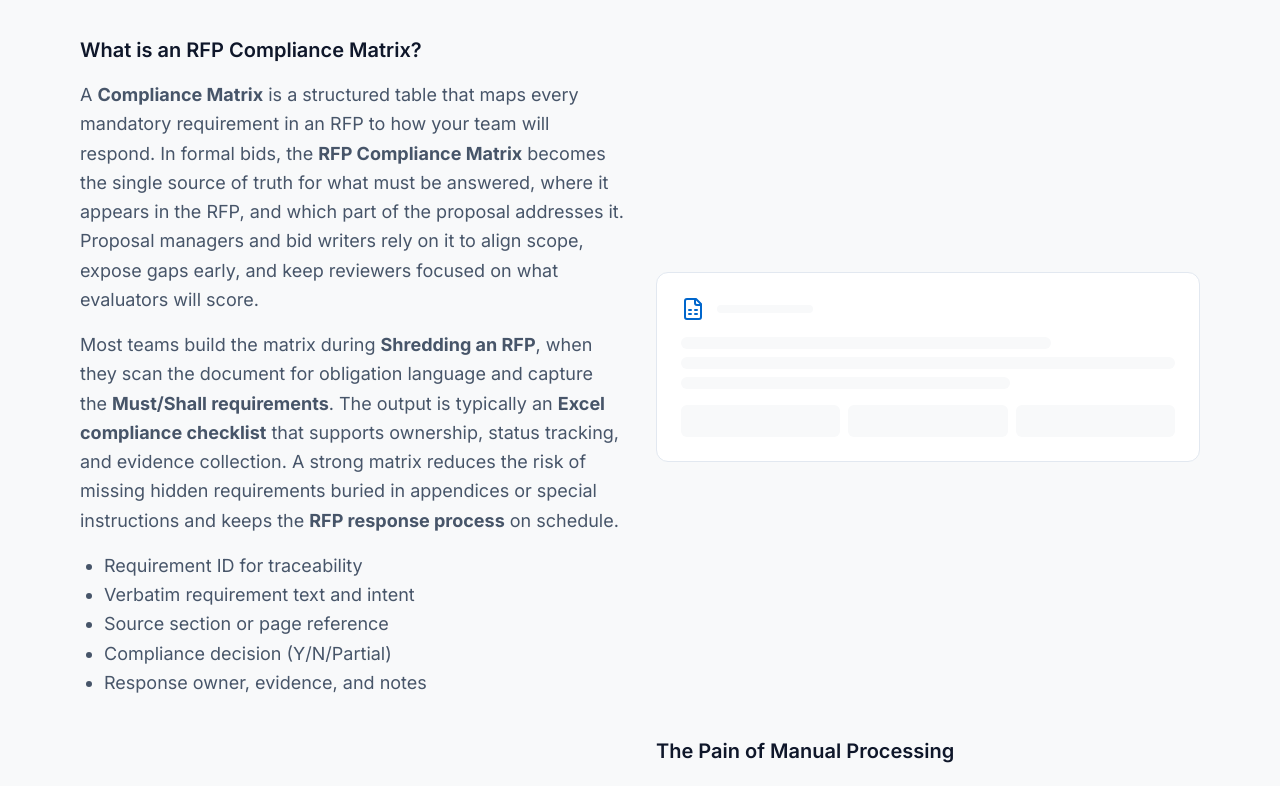
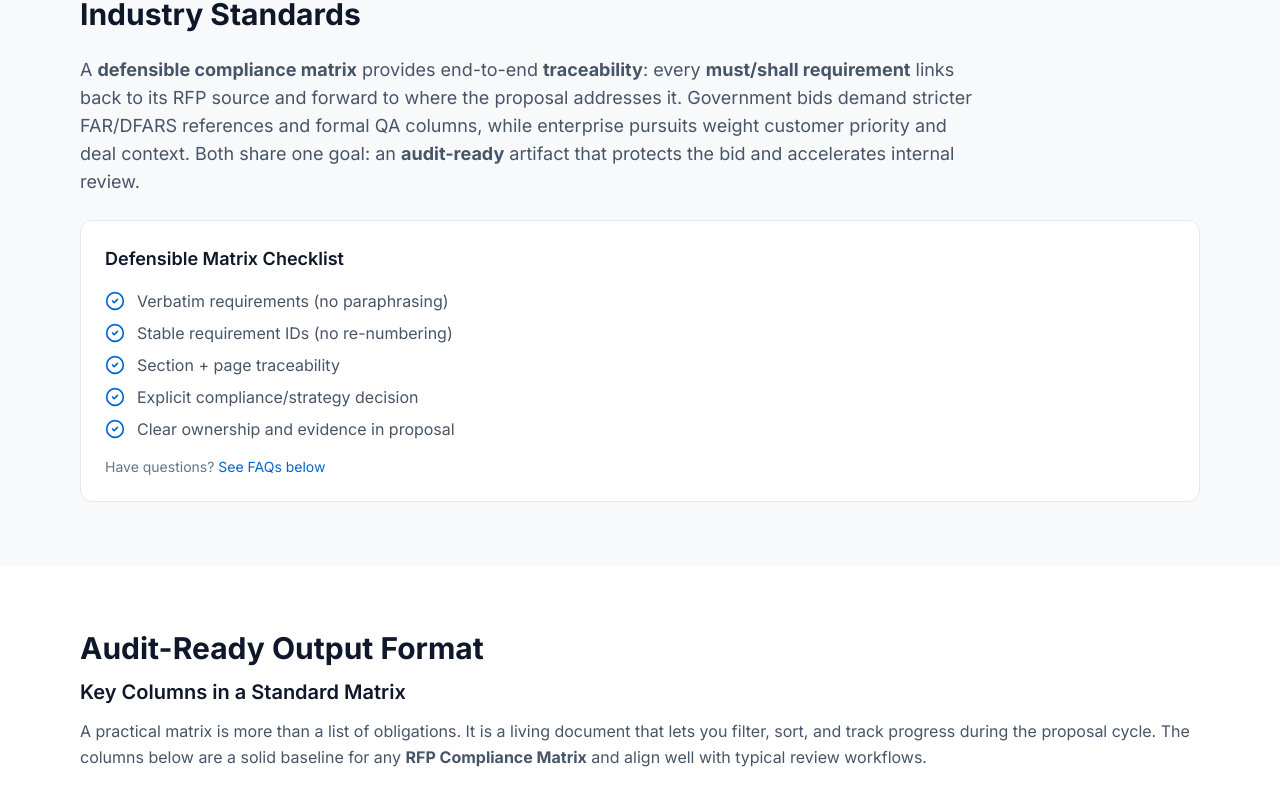
Before and after one commit to errun/CrossCheck, a Next.js app: page /compliance-matrix in a window 1280 px wide. Shown: the part 1764-2550 px from the top of the page. Built offline with nearby package versions, Linux system fonts and the light colour scheme.

Commit message:
refactor(compliance-matrix): consolidate FAQ structure and add defensible checklist

```diff
--- a/components/ComplianceMatrixPage.tsx
+++ b/components/ComplianceMatrixPage.tsx
@@ -11,8 +11,6 @@ import {
   CheckCircle2,
   ShieldCheck,
   Users,
-  AlertTriangle,
-  FileSpreadsheet,
   ChevronDown,
 } from "lucide-react";
 import { Button } from "@/components/ui/button";
@@ -59,6 +57,145 @@ const faqContent = {
   },
 } as const;
 
+// Industry Standards FAQ items (EN only) - SEO-optimized, collapsed by default
+const industryStandardsFaqItems = [
+  {
+    question: "What is an RFP Compliance Matrix?",
+    answer: (
+      <>
+        <p className="mb-2">
+          A <strong>Compliance Matrix</strong> is a structured table that maps every mandatory requirement in an RFP to how your team will respond. In formal bids, the <strong>RFP Compliance Matrix</strong> becomes the single source of truth for what must be answered, where it appears in the RFP, and which part of the proposal addresses it.
+        </p>
+        <p>
+          Proposal managers and bid writers rely on it to align scope, expose gaps early, and keep reviewers focused on what evaluators will score.
+        </p>
+      </>
+    ),
+    answerText:
+      "A Compliance Matrix is a structured table that maps every mandatory requirement in an RFP to how your team will respond. In formal bids, the RFP Compliance Matrix becomes the single source of truth for what must be answered, where it appears in the RFP, and which part of the proposal addresses it. Proposal managers and bid writers rely on it to align scope, expose gaps early, and keep reviewers focused on what evaluators will score.",
+  },
+  {
+    question: "What makes a compliance matrix defensible (audit-ready)?",
+    answer: (
+      <>
+        <p className="mb-2">
+          A defensible matrix provides <strong>traceability</strong> from each requirement back to its source and forward to where it is addressed in your proposal. Key elements include:
+        </p>
+        <ul className="list-disc pl-6 space-y-1">
+          <li>Verbatim requirement text (no paraphrasing)</li>
+          <li>Source section and page reference</li>
+          <li>Clear compliance decision (Y/N/Partial) with rationale</li>
+          <li>Response owner and evidence documentation</li>
+        </ul>
+      </>
+    ),
+    answerText:
+      "A defensible matrix provides traceability from each requirement back to its source and forward to where it is addressed in your proposal. Key elements include: verbatim requirement text (no paraphrasing), source section and page reference, clear compliance decision (Y/N/Partial) with rationale, and response owner and evidence documentation.",
+  },
+  {
+    question: "How do you treat Must/Shall requirements?",
+    answer: (
+      <>
+        <p className="mb-2">
+          <strong>Must/Shall requirements</strong> are compliance-critical. Each one should be:
+        </p>
+        <ul className="list-disc pl-6 space-y-1">
+          <li>Marked Y/N/Partial with notes for risks or clarifications</li>
+          <li>Assigned to a specific response owner</li>
+          <li>Routed to the Q&A log if unresolved</li>
+        </ul>
+        <p className="mt-2">
+          Missing a single &ldquo;shall&rdquo; can result in a non-responsive determination, so the <strong>RFP response process</strong> must track every one.
+        </p>
+      </>
+    ),
+    answerText:
+      "Must/Shall requirements are compliance-critical. Each one should be marked Y/N/Partial with notes for risks or clarifications, assigned to a specific response owner, and routed to the Q&A log if unresolved. Missing a single 'shall' can result in a non-responsive determination, so the RFP response process must track every one.",
+  },
+  {
+    question: "How do you handle amendments and Q&A updates?",
+    answer: (
+      <>
+        <p className="mb-2">
+          Re-run the extraction after each amendment, Q&A release, or scope change. This keeps the <strong>Excel compliance checklist</strong> current and prevents missed requirements during final reviews.
+        </p>
+        <p>
+          Automated tools can diff the new matrix against the previous version, highlighting added or modified requirements so the proposal team can update their responses accordingly.
+        </p>
+      </>
+    ),
+    answerText:
+      "Re-run the extraction after each amendment, Q&A release, or scope change. This keeps the Excel compliance checklist current and prevents missed requirements during final reviews. Automated tools can diff the new matrix against the previous version, highlighting added or modified requirements so the proposal team can update their responses accordingly.",
+  },
+  {
+    question: "What columns should a standard matrix include?",
+    answer: (
+      <>
+        <p className="mb-2">
+          A practical <strong>RFP Compliance Matrix</strong> typically includes:
+        </p>
+        <ul className="list-disc pl-6 space-y-1">
+          <li>Requirement ID for traceability</li>
+          <li>Verbatim requirement text and intent</li>
+          <li>Source section or page reference</li>
+          <li>Compliance decision (Y/N/Partial)</li>
+          <li>Response owner, evidence, and notes</li>
+        </ul>
+        <p className="mt-2">
+          Additional columns for FAR/DFARS reference (Gov) or customer priority (Enterprise) can be added based on bid type.
+        </p>
+      </>
+    ),
+    answerText:
+      "A practical RFP Compliance Matrix typically includes: Requirement ID for traceability, verbatim requirement text and intent, source section or page reference, compliance decision (Y/N/Partial), and response owner, evidence, and notes. Additional columns for FAR/DFARS reference (Gov) or customer priority (Enterprise) can be added based on bid type.",
+  },
+  {
+    question: "Does automation replace proposal writers?",
+    answer: (
+      <>
+        <p>
+          No. Automation handles extraction and structure, while writers craft strategy, differentiators, and evidence. The goal is to save time on busywork—like manual <strong>Shredding an RFP</strong>—not replace expertise. The <strong>proposal team</strong> still owns compliance decisions and win themes.
+        </p>
+      </>
+    ),
+    answerText:
+      "No. Automation handles extraction and structure, while writers craft strategy, differentiators, and evidence. The goal is to save time on busywork—like manual Shredding an RFP—not replace expertise. The proposal team still owns compliance decisions and win themes.",
+  },
+  {
+    question: "Gov vs Enterprise: why do matrices differ?",
+    answer: (
+      <>
+        <p className="mb-2">
+          <strong>Government bids</strong> require stricter traceability: FAR/DFARS references, amendment tracking, and formal QA review columns. Non-compliance can mean disqualification.
+        </p>
+        <p>
+          <strong>Enterprise bids</strong> focus more on customer priority, deal stage, and strategic fit. Compliance matters, but the matrix also tracks relationship context and competitive positioning.
+        </p>
+      </>
+    ),
+    answerText:
+      "Government bids require stricter traceability: FAR/DFARS references, amendment tracking, and formal QA review columns. Non-compliance can mean disqualification. Enterprise bids focus more on customer priority, deal stage, and strategic fit. Compliance matters, but the matrix also tracks relationship context and competitive positioning.",
+  },
+  {
+    question: "What are the pain points of manual processing?",
+    answer: (
+      <>
+        <p className="mb-2">
+          Manual compliance extraction is slow and brittle. Teams rely on Ctrl+F to find &ldquo;shall&rdquo;, &ldquo;must&rdquo;, or &ldquo;will&rdquo;, then copy-paste into a spreadsheet. Common issues include:
+        </p>
+        <ul className="list-disc pl-6 space-y-1">
+          <li>Missed requirements after addenda and Q&A updates</li>
+          <li>Duplicate rows from multiple reviewers</li>
+          <li>Unclear ownership for compliance decisions</li>
+          <li>Delayed writing while the matrix is rebuilt</li>
+        </ul>
+      </>
+    ),
+    answerText:
+      "Manual compliance extraction is slow and brittle. Teams rely on Ctrl+F to find 'shall', 'must', or 'will', then copy-paste into a spreadsheet. Common issues include: missed requirements after addenda and Q&A updates, duplicate rows from multiple reviewers, unclear ownership for compliance decisions, and delayed writing while the matrix is rebuilt.",
+  },
+];
+
 export default function ComplianceMatrixPage({
   lang,
 }: {
@@ -72,6 +209,7 @@ export default function ComplianceMatrixPage({
 
   const isZh = lang === "zh";
   const faq = faqContent[lang];
+  // Merged FAQ items for EN (includes Industry Standards topics, de-duplicated)
   const faqItems = isZh
     ? [
         { question: faq.q1, answer: faq.a1, answerText: faq.a1 },
@@ -79,6 +217,9 @@ export default function ComplianceMatrixPage({
         { question: faq.q3, answer: faq.a3, answerText: faq.a3 },
       ]
     : [
+        // From industryStandardsFaqItems
+        ...industryStandardsFaqItems,
+        // Additional tool-specific FAQs
         {
           question: "How does RFPAI perform Shredding an RFP?",
           answer: (
@@ -106,18 +247,6 @@ export default function ComplianceMatrixPage({
             "A checklist lists requirements; a matrix adds ownership, compliance decisions, and proposal references. That extra context is why the Compliance Matrix is more useful for audits.",
         },
         {
-          question: "How should we treat Must/Shall requirements?",
-          answer: (
-            <>
-              Treat them as compliance-critical. Mark Y/N/Partial, add notes for
-              risks or clarifications, and route unresolved items to the Q&A log
-              to protect the <strong>RFP response process</strong>.
-            </>
-          ),
-          answerText:
-            "Treat them as compliance-critical. Mark Y/N/Partial, add notes for risks or clarifications, and route unresolved items to the Q&A log to protect the RFP response process.",
-        },
-        {
           question: "Who should own the matrix during proposal development?",
           answer: (
             <>
@@ -129,30 +258,6 @@ export default function ComplianceMatrixPage({
           ),
           answerText:
             "The proposal manager should maintain the master file while subject matter experts update assigned rows. This keeps accountability clear and enables Proposal management automation across the team.",
-        },
-        {
-          question: "Does automation replace proposal writers?",
-          answer: (
-            <>
-              No. Automation handles extraction and structure, while writers
-              craft strategy, differentiators, and evidence. The goal is to save
-              time on busywork, not replace expertise.
-            </>
-          ),
-          answerText:
-            "No. Automation handles extraction and structure, while writers craft strategy, differentiators, and evidence. The goal is to save time on busywork, not replace expertise.",
-        },
-        {
-          question: "When should we refresh the matrix?",
-          answer: (
-            <>
-              Re-run it after each amendment, Q&A release, or scope change.
-              Keeping the Excel compliance checklist current prevents missed
-              requirements during final reviews.
-            </>
-          ),
-          answerText:
-            "Re-run it after each amendment, Q&A release, or scope change. Keeping the Excel compliance checklist current prevents missed requirements during final reviews.",
         },
       ];
   const faqTitle = isZh ? faq.title : "FAQ";
@@ -391,6 +496,11 @@ export default function ComplianceMatrixPage({
                   ? "停止复制粘贴，立即提取“必须/应当”条款并生成可编辑的 Excel 检查表。"
                   : "Stop copy-pasting. Instantly extract 'Must/Shall' requirements into an editable Excel checklist."}
               </p>
+              {lang === "en" && (
+                <p className="text-sm text-slate-500 italic">
+                  Audit-ready, traceable, defensible — not just extraction.
+                </p>
+              )}
             </div>
 
             <Card
@@ -739,107 +849,52 @@ export default function ComplianceMatrixPage({
 
         {lang === "en" && (
           <section className="bg-[#F8F9FA] px-4 py-8 md:px-20 md:py-16">
-            <div className="mx-auto max-w-6xl space-y-10">
+            <div className="mx-auto max-w-6xl space-y-6">
               <h2 className="text-2xl md:text-3xl font-bold text-slate-900">
                 Industry Standards
               </h2>
-              <div className="space-y-10">
-                <div className="flex flex-col md:flex-row items-center gap-8">
-                  <div className="order-1 md:order-2 h-48 w-full md:h-auto md:w-1/2 rounded-lg md:rounded-xl border border-slate-200 bg-white overflow-hidden object-cover">
-                    <div className="flex h-full w-full flex-col justify-center gap-4 p-6">
-                      <div className="flex items-center gap-3">
-                        <FileSpreadsheet className="h-6 w-6 text-[#0066CC]" />
-                        <div className="h-2 w-24 rounded-full bg-[#F8F9FA]" />
-                      </div>
-                      <div className="space-y-2">
-                        <div className="h-3 w-3/4 rounded-full bg-[#F8F9FA]" />
-                        <div className="h-3 w-full rounded-full bg-[#F8F9FA]" />
-                        <div className="h-3 w-2/3 rounded-full bg-[#F8F9FA]" />
-                        <div className="grid grid-cols-1 gap-2 pt-2 md:grid-cols-3">
-                          <div className="h-8 rounded-md bg-[#F8F9FA]" />
-                          <div className="h-8 rounded-md bg-[#F8F9FA]" />
-                          <div className="h-8 rounded-md bg-[#F8F9FA]" />
-                        </div>
-                      </div>
-                    </div>
-                  </div>
-                  <div className="order-2 md:order-1 w-full md:w-1/2 space-y-4 text-base md:text-lg text-slate-600">
-                    <h3 className="text-xl font-semibold text-slate-900">
-                      What is an RFP Compliance Matrix?
+              {/* Short professional paragraph */}
+              <p className="text-base md:text-lg text-slate-600 leading-relaxed max-w-4xl">
+                A <strong>defensible compliance matrix</strong> provides end-to-end <strong>traceability</strong>:
+                every <strong>must/shall requirement</strong> links back to its RFP source and forward to where
+                the proposal addresses it. Government bids demand stricter FAR/DFARS references and
+                formal QA columns, while enterprise pursuits weight customer priority and deal context.
+                Both share one goal: an <strong>audit-ready</strong> artifact that protects the bid and
+                accelerates internal review.
+              </p>
+              {/* Defensible Matrix Checklist */}
+              <div className="bg-white rounded-xl border border-slate-200 p-6">
+                <h3 className="text-lg font-semibold text-slate-900 mb-4">
+                  Defensible Matrix Checklist
                 </h3>
-                    <p className="leading-relaxed">
-                      A <strong>Compliance Matrix</strong> is a structured table
-                      that maps every mandatory requirement in an RFP to how your
-                      team will respond. In formal bids, the{" "}
-                      <strong>RFP Compliance Matrix</strong> becomes the single
-                      source of truth for what must be answered, where it appears
-                      in the RFP, and which part of the proposal addresses it.
-                      Proposal managers and bid writers rely on it to align scope,
-                      expose gaps early, and keep reviewers focused on what
-                      evaluators will score.
+                <ul className="space-y-2">
+                  <li className="flex items-start gap-3">
+                    <CheckCircle2 className="h-5 w-5 text-[#0066CC] flex-shrink-0 mt-0.5" />
+                    <span className="text-slate-600">Verbatim requirements (no paraphrasing)</span>
+                  </li>
+                  <li className="flex items-start gap-3">
+                    <CheckCircle2 className="h-5 w-5 text-[#0066CC] flex-shrink-0 mt-0.5" />
+                    <span className="text-slate-600">Stable requirement IDs (no re-numbering)</span>
+                  </li>
+                  <li className="flex items-start gap-3">
+                    <CheckCircle2 className="h-5 w-5 text-[#0066CC] flex-shrink-0 mt-0.5" />
+                    <span className="text-slate-600">Section + page traceability</span>
+                  </li>
+                  <li className="flex items-start gap-3">
+                    <CheckCircle2 className="h-5 w-5 text-[#0066CC] flex-shrink-0 mt-0.5" />
+                    <span className="text-slate-600">Explicit compliance/strategy decision</span>
+                  </li>
+                  <li className="flex items-start gap-3">
+                    <CheckCircle2 className="h-5 w-5 text-[#0066CC] flex-shrink-0 mt-0.5" />
+                    <span className="text-slate-600">Clear ownership and evidence in proposal</span>
+                  </li>
+                </ul>
+                <p className="mt-4 text-sm text-slate-500">
+                  Have questions?{" "}
+                  <a href="#faq" className="text-[#0066CC] hover:underline">
+                    See FAQs below
+                  </a>
                 </p>
-                    <p className="leading-relaxed">
-                      Most teams build the matrix during{" "}
-                      <strong>Shredding an RFP</strong>, when they scan the document
-                      for obligation language and capture the{" "}
-                      <strong>Must/Shall requirements</strong>. The output is
-                      typically an <strong>Excel compliance checklist</strong> that
-                      supports ownership, status tracking, and evidence collection.
-                      A strong matrix reduces the risk of missing hidden
-                      requirements buried in appendices or special instructions and
-                      keeps the <strong>RFP response process</strong> on schedule.
-                    </p>
-                    <ul className="list-disc pl-6 leading-relaxed">
-                      <li>Requirement ID for traceability</li>
-                      <li>Verbatim requirement text and intent</li>
-                      <li>Source section or page reference</li>
-                      <li>Compliance decision (Y/N/Partial)</li>
-                      <li>Response owner, evidence, and notes</li>
-                    </ul>
-                  </div>
-                </div>
-
-                <div className="flex flex-col md:flex-row items-center gap-8">
-                  <div className="h-48 w-full md:h-auto md:w-1/2 rounded-lg md:rounded-xl border border-slate-200 bg-white overflow-hidden object-cover">
-                    <div className="flex h-full w-full flex-col justify-center gap-4 p-6">
-                      <div className="flex h-12 w-12 items-center justify-center rounded-full bg-[#F8F9FA]">
-                        <AlertTriangle className="h-6 w-6 text-[#0066CC]" />
-                      </div>
-                      <div className="space-y-2">
-                        <div className="h-3 w-24 rounded-full bg-[#F8F9FA]" />
-                        <div className="h-3 w-32 rounded-full bg-[#F8F9FA]" />
-                        <div className="h-3 w-20 rounded-full bg-[#F8F9FA]" />
-                      </div>
-                    </div>
-                  </div>
-                  <div className="w-full md:w-1/2 space-y-4 text-base md:text-lg text-slate-600">
-                    <h3 className="text-xl font-semibold text-slate-900">
-                      The Pain of Manual Processing
-                    </h3>
-                    <p className="leading-relaxed">
-                      Manual compliance extraction is slow and brittle. Teams often
-                      rely on Ctrl+F to find words like shall, must, or will, then
-                      copy and paste lines into a spreadsheet. When the RFP is 200
-                      pages or includes multiple attachments, this kind of
-                      Shredding an RFP can take hours, and every revision risks
-                      missing a clause or duplicating a requirement.
-                    </p>
-                    <p className="leading-relaxed">
-                      Besides the time cost, manual work introduces inconsistency
-                      across reviewers. The same requirement may be paraphrased
-                      differently, and important context can be lost when text is
-                      copied without its section reference. These errors cascade
-                      through the proposal, forcing late rework and creating
-                      compliance risk.
-                    </p>
-                    <ul className="list-disc pl-6 leading-relaxed">
-                      <li>Missed requirements after addenda and Q&amp;A updates</li>
-                      <li>Duplicate rows from multiple reviewers</li>
-                      <li>Unclear ownership for compliance decisions</li>
-                      <li>Delayed writing while the matrix is rebuilt</li>
-                    </ul>
-                  </div>
-                </div>
               </div>
             </div>
           </section>
@@ -948,12 +1003,17 @@ export default function ComplianceMatrixPage({
                 : "Standard fields used in an Excel compliance checklist"}
             </p>
             {lang === "en" && (
+              <>
                 <p className="text-slate-600 leading-relaxed">
                   With these fields, teams can filter by owner, sort by risk,
                   and create a clear audit trail. The structure also supports
                   downstream QA, where reviewers validate that each requirement
                   is addressed in the correct location.
                 </p>
+                <p className="text-sm text-slate-500 italic">
+                  This structure matches how proposal teams conduct internal QA and compliance review.
+                </p>
+              </>
             )}
           </div>
         </section>
@@ -972,7 +1032,7 @@ export default function ComplianceMatrixPage({
         </section>
 
         {/* FAQ Section */}
-        <section className="bg-[#F8F9FA] px-4 py-8 md:px-20 md:py-16">
+        <section id="faq" className="bg-[#F8F9FA] px-4 py-8 md:px-20 md:py-16">
           <div className="mx-auto max-w-5xl">
             <h2 className="text-2xl md:text-3xl font-bold text-slate-900 mb-4">
               {faqTitle}
```
Lines whose indentation alone changed are shown as unchanged.
